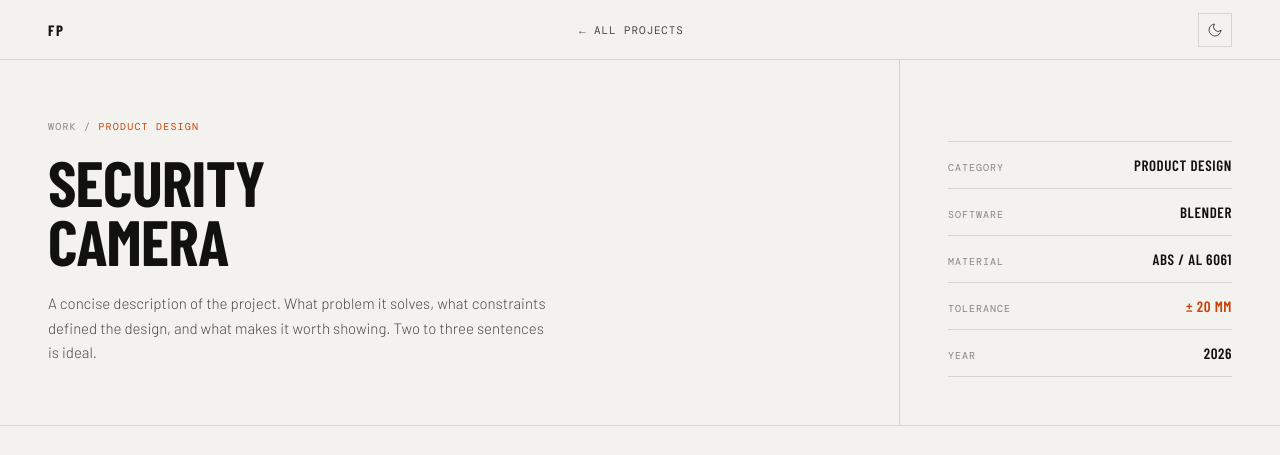
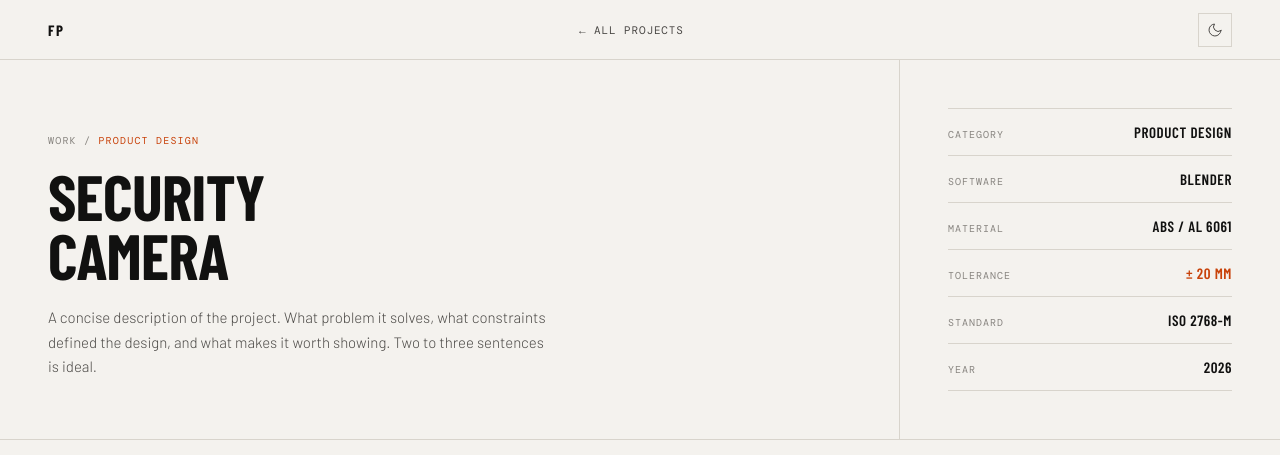
Before and after one commit to PohleFederico/PohleFederico.github.io, a plain HTML site: page security-camera.html in a window 1280 px wide. Shown: the top 455 px of the page. Drawn offline with nearby package versions, Linux system fonts and the light colour scheme; a web font is replaced by a local one.

Commit message:
Update security-camera.html

```diff
--- a/security-camera.html
+++ b/security-camera.html
@@ -635,6 +635,10 @@
           <span class="spec-value accent">± 20 mm</span>
         </div>
         <div class="spec-row">
+          <span class="spec-label">Standard</span>
+          <span class="spec-value">ISO 2768-m</span>
+        </div>
+        <div class="spec-row">
           <span class="spec-label">Year</span>
           <span class="spec-value">2026</span>
         </div>
@@ -693,7 +697,6 @@
         <div class="gallery-placeholder">Process</div>
         <div class="gallery-item-label">CAD Screenshot</div>
       </div>
-
     </div>
   </section>
 
```
